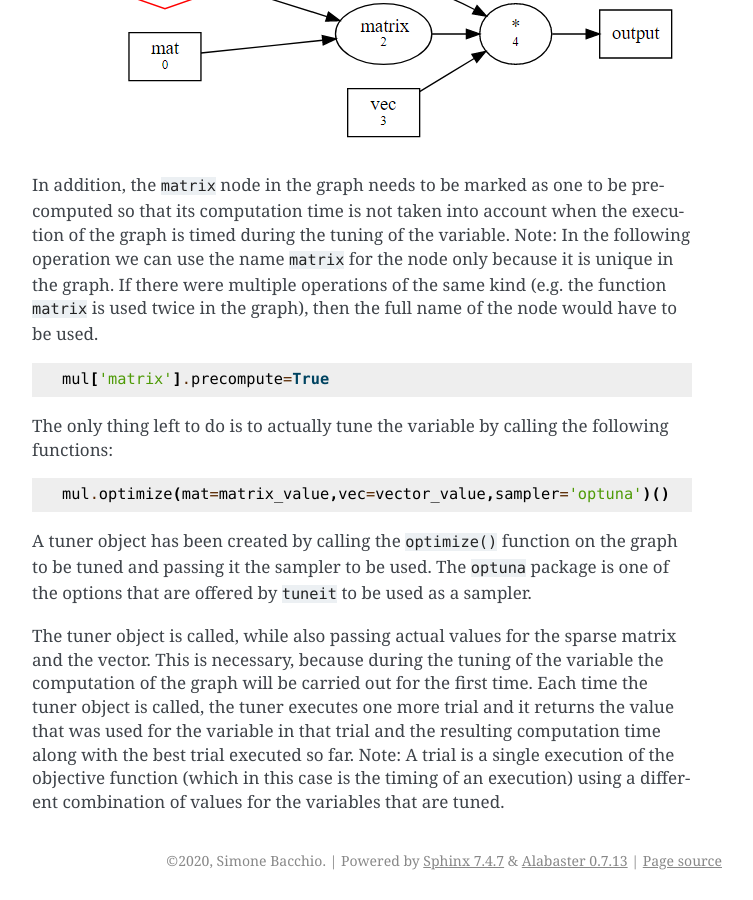
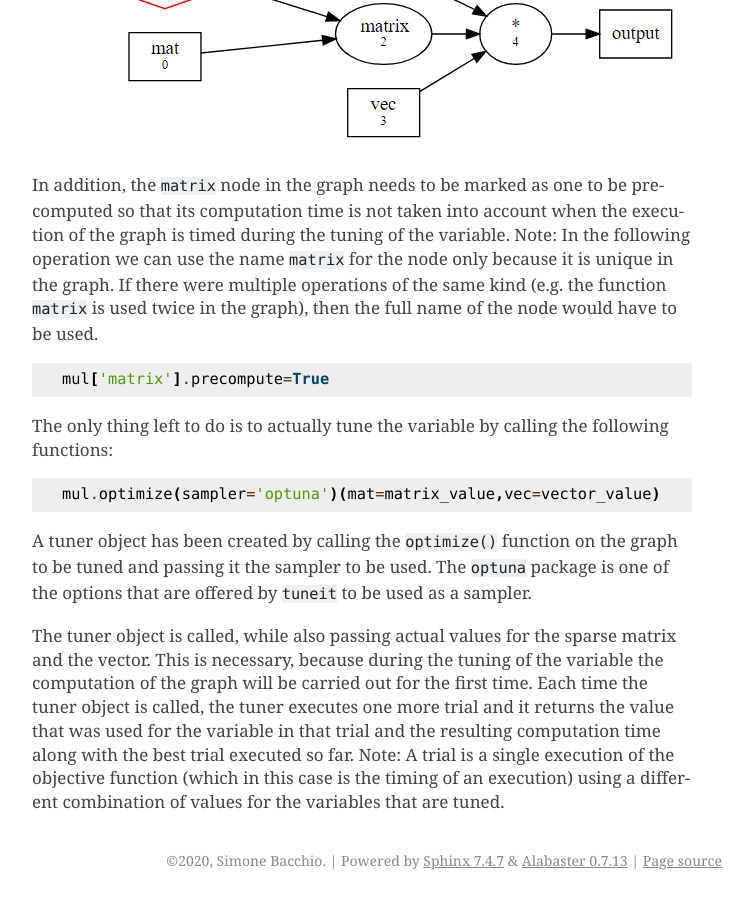
Before and after one commit to Lyncs-API/tuneit, a Sphinx documentation site: the page built from docs/example.rst, in a window 1280 px wide and 900 px high, scrolled down 5646 px. Shown: the whole window, without its empty margins (388-1141 px from the left). Built offline with Sphinx 7.4.7, drawn with Linux system fonts in a browser that asks for light colours.

```diff
--- a/docs/example.rst
+++ b/docs/example.rst
@@ -240,7 +240,7 @@ The only thing left to do is to actually tune the variable by calling the follow
 
 .. code-block:: python
 
-   mul.optimize(mat=matrix_value,vec=vector_value,sampler='optuna')()
+   mul.optimize(sampler='optuna')(mat=matrix_value,vec=vector_value)
 
 A tuner object has been created by calling the :code:`optimize()` function on the graph to be tuned and passing it the sampler to be used.
 The :code:`optuna` package is one of the options that are offered by :code:`tuneit` to be used as a sampler.
```
